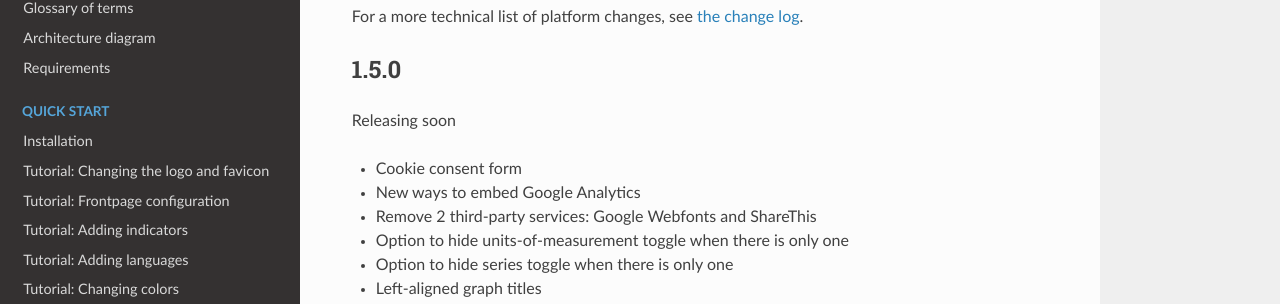
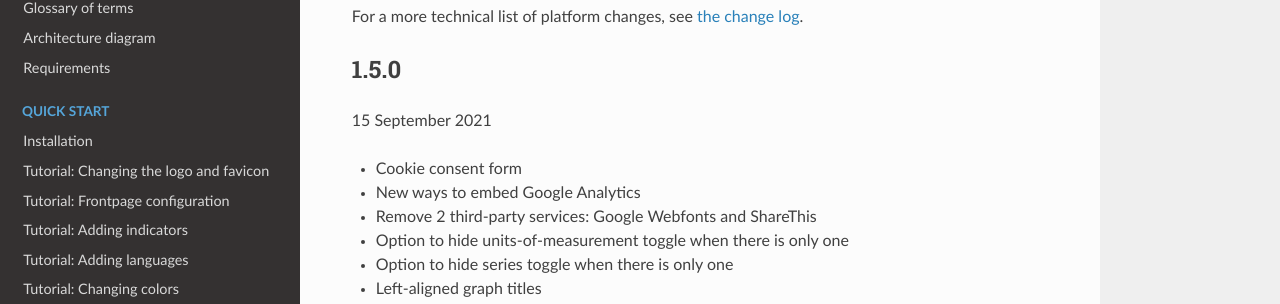
Before and after one commit to open-sdg/open-sdg, an MkDocs documentation site: the page built from docs/updates.md, in a window 1280 px wide and 900 px high. Shown: the part 155-459 px from the top of the window. Built offline with MkDocs 1.6.1, drawn with Linux system fonts in a browser that asks for light colours; nearby versions of some CDN libraries; old or Windows-style settings are respelled for this version of MkDocs.

Commit message:
Update dates

```diff
--- a/docs/updates.md
+++ b/docs/updates.md
@@ -4,7 +4,7 @@ For a more technical list of platform changes, see [the change log](changelog.md
 
 ## 1.5.0
 
-Releasing soon
+15 September 2021
 
 * Cookie consent form
 * New ways to embed Google Analytics
```
Also changed, not shown: docs/changelog.md (+1 -1 lines).
